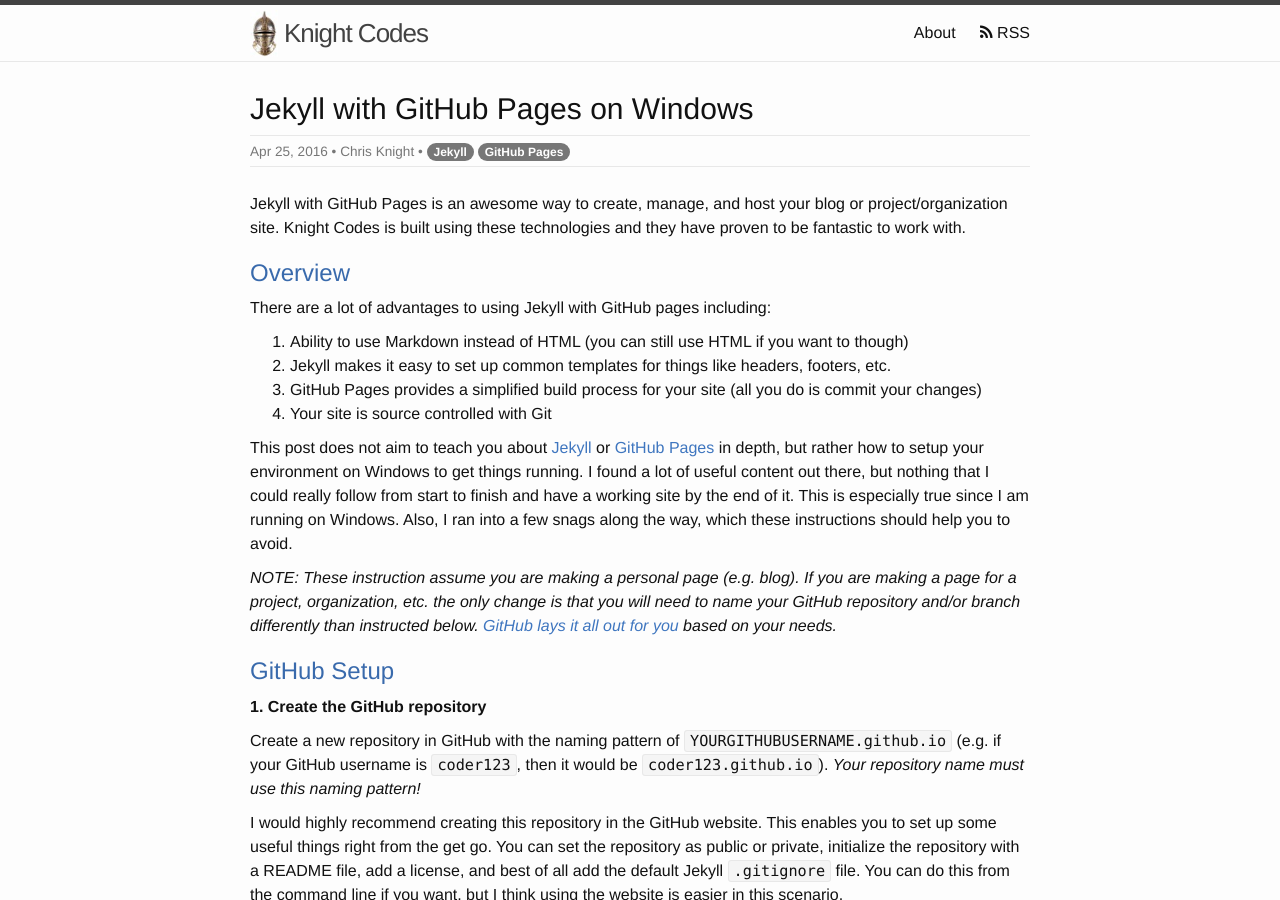
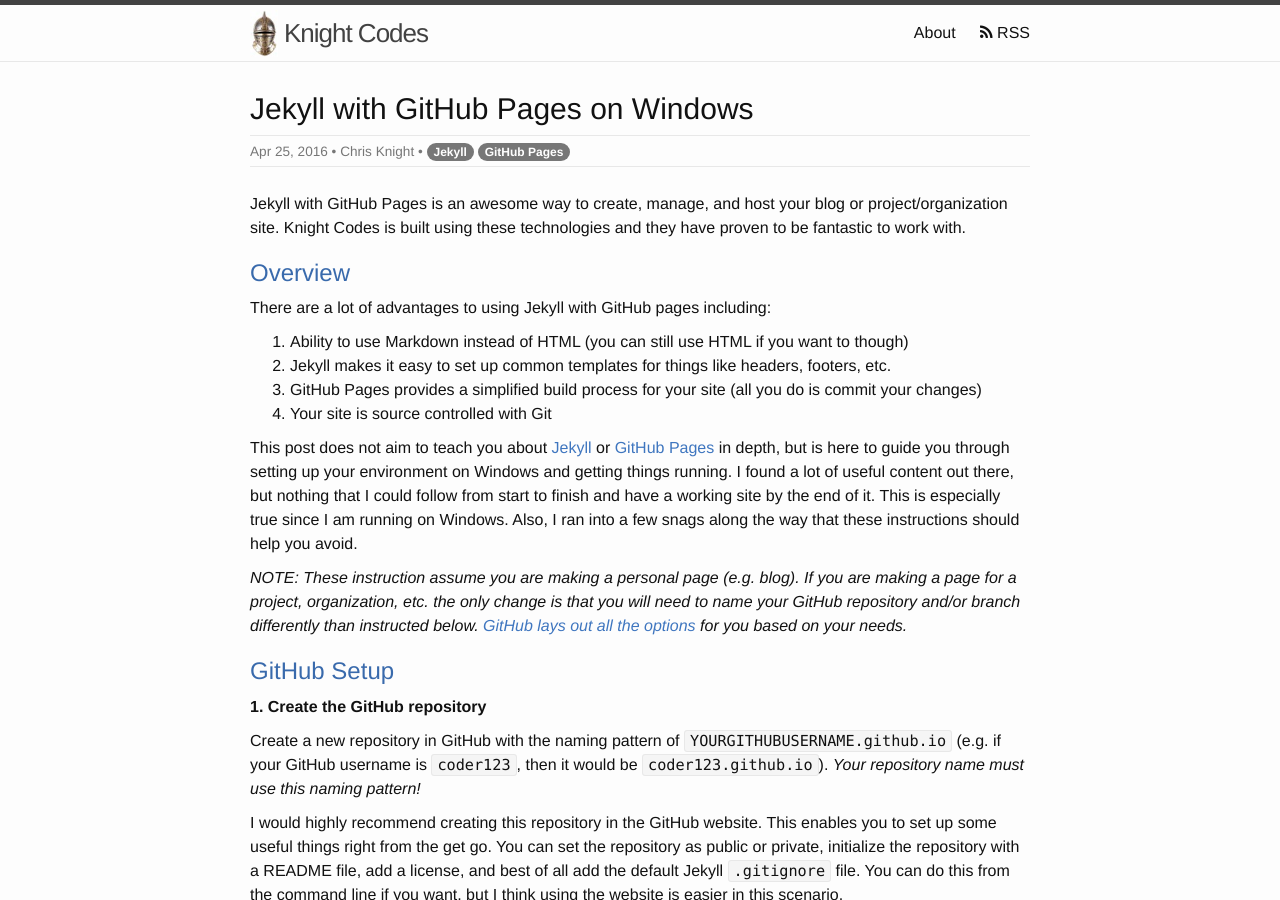
Before and after one commit to cknightdevelopment/cknightdevelopment.github.io, a Jekyll site: the page built from _posts/2016-04-25-jekyll-on-windows.markdown, in a window 1280 px wide and 900 px high. Built offline with Jekyll 4.4.1, drawn with Linux system fonts in a browser that asks for light colours; nearby versions of some CDN libraries; comment, search, counter and statistics services are not loaded.

Commit message:
More Jekyll content changes

```diff
--- a/_posts/2016-04-25-jekyll-on-windows.markdown
+++ b/_posts/2016-04-25-jekyll-on-windows.markdown
@@ -17,9 +17,9 @@
 3. GitHub Pages provides a simplified build process for your site (all you do is commit your changes)
 4. Your site is source controlled with Git
 
-This post does not aim to teach you about [Jekyll](https://jekyllrb.com/) or [GitHub Pages](https://pages.github.com/) in depth, but rather how to setup your environment on Windows to get things running. I found a lot of useful content out there, but nothing that I could really follow from start to finish and have a working site by the end of it. This is especially true since I am running on Windows. Also, I ran into a few snags along the way, which these instructions should help you to avoid.
+This post does not aim to teach you about [Jekyll](https://jekyllrb.com/) or [GitHub Pages](https://pages.github.com/) in depth, but is here to guide you through setting up your environment on Windows and getting things running. I found a lot of useful content out there, but nothing that I could follow from start to finish and have a working site by the end of it. This is especially true since I am running on Windows. Also, I ran into a few snags along the way that these instructions should help you avoid.
 
-_NOTE: These instruction assume you are making a personal page (e.g. blog). If you are making a page for a project, organization, etc. the only change is that you will need to name your GitHub repository and/or branch differently than instructed below. [GitHub lays it all out for you](https://help.github.com/articles/user-organization-and-project-pages/#project-pages) based on your needs._
+_NOTE: These instruction assume you are making a personal page (e.g. blog). If you are making a page for a project, organization, etc. the only change is that you will need to name your GitHub repository and/or branch differently than instructed below. [GitHub lays out all the options](https://help.github.com/articles/user-organization-and-project-pages) for you based on your needs._
 
 ### GitHub Setup
 
```
